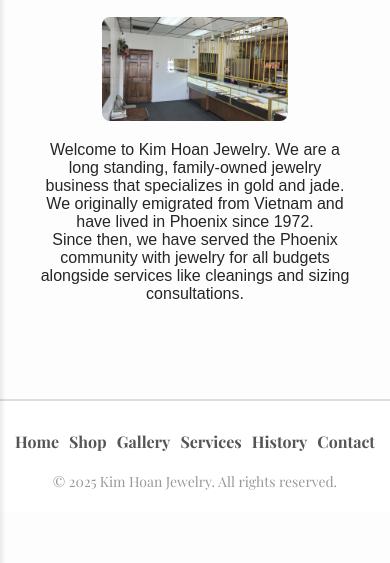
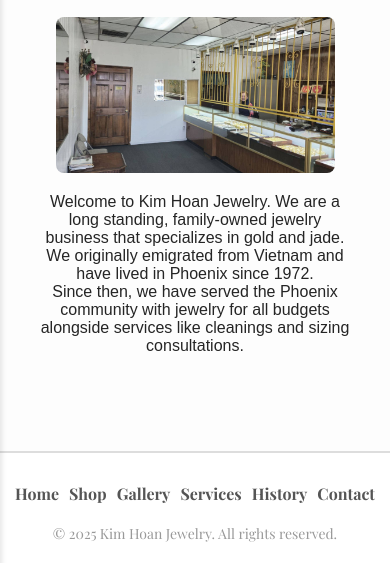
Before and after one commit to HenryVX7/kimhoanjewelry, a plain HTML site: page about.html in a window 390 px wide. Shown: the part 283-846 px from the top of the page. Drawn offline with nearby package versions, Linux system fonts and the light colour scheme; a web font is replaced by a local one.

```diff
--- a/styles.css
+++ b/styles.css
@@ -370,6 +370,12 @@
     width: 60%; height: auto;
 }
 
+@media screen and (max-width: 768px) {
+    img#aboutpic {
+        width: 90%
+    }
+}
+
 /* Contact */
 
 div#contactinfo {
```
